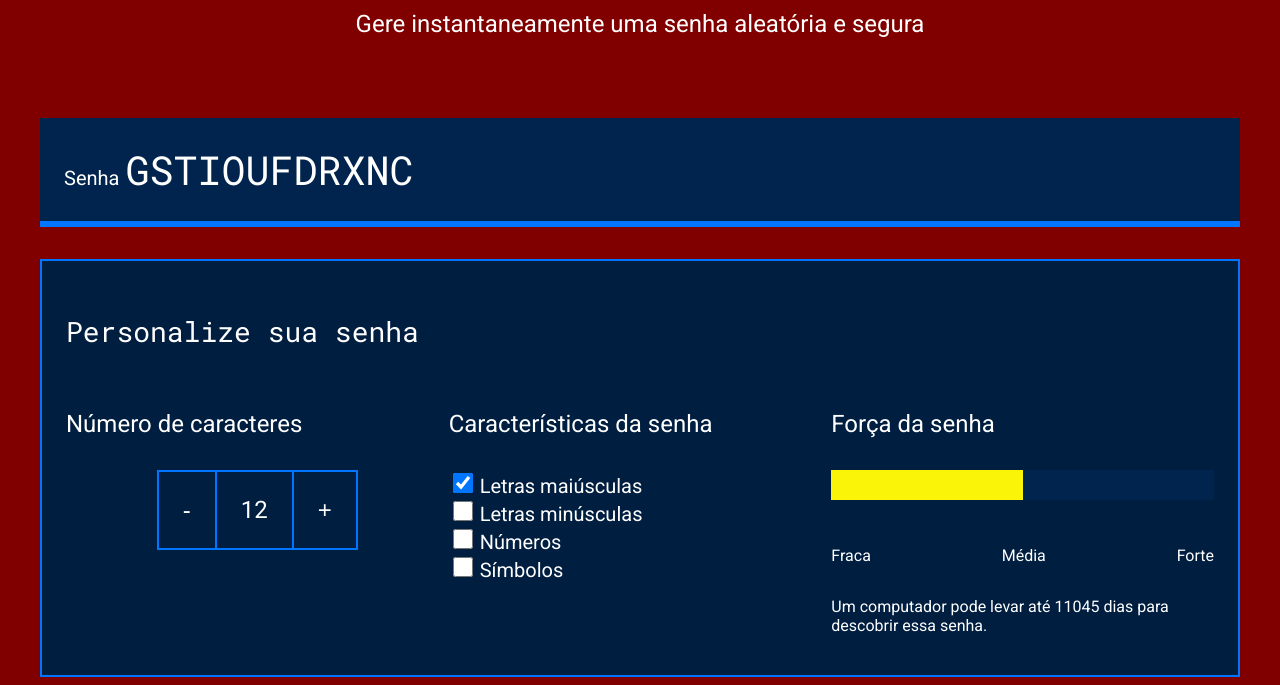
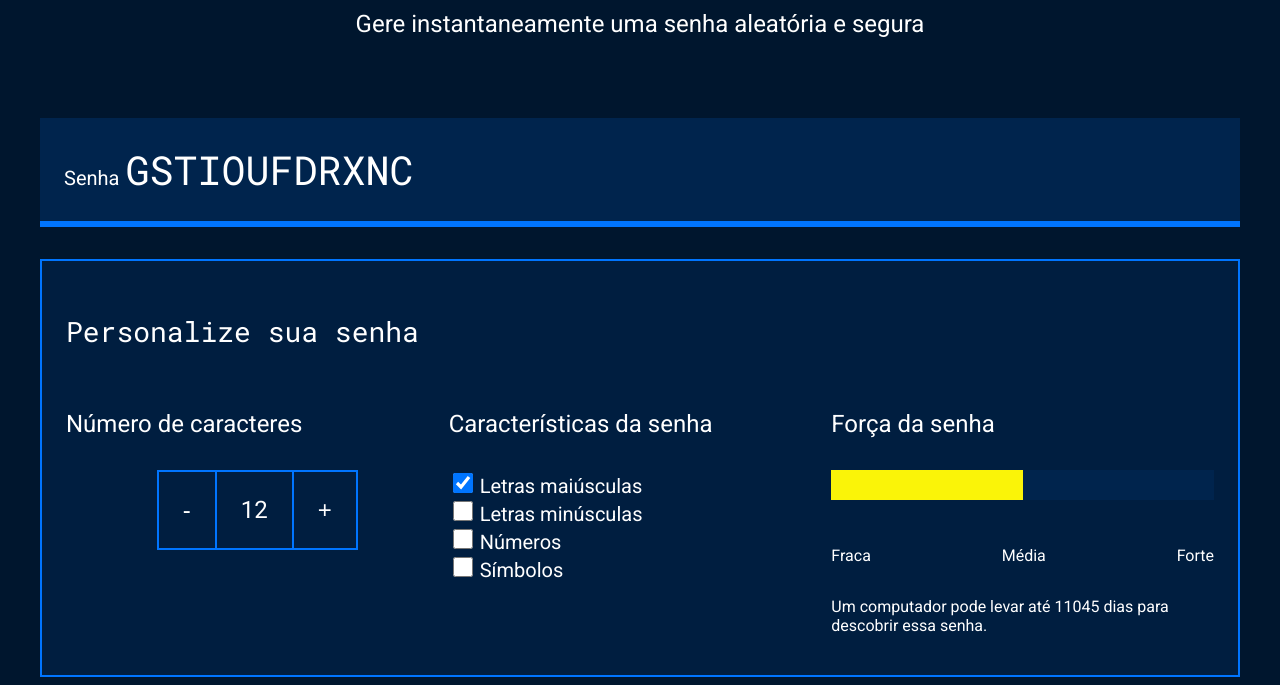
Before and after one commit to Atiapaula/GERADOR-DE-SENHAS, a plain HTML site: page index.html in a window 1280 px wide. Shown: the part 208-893 px from the top of the page. Drawn offline with Linux system fonts and the light colour scheme.

Commit message:
Update style.css

```diff
--- a/style.css
+++ b/style.css
@@ -2,7 +2,7 @@
 
 :root {
     --branco: white;
-    --cor-de-fundo: #800000;
+    --cor-de-fundo: #00162E;
     --fundo-senha: #00244D;
     --fundo-texto: #001E40;
     --borda: #0075FF;
```
